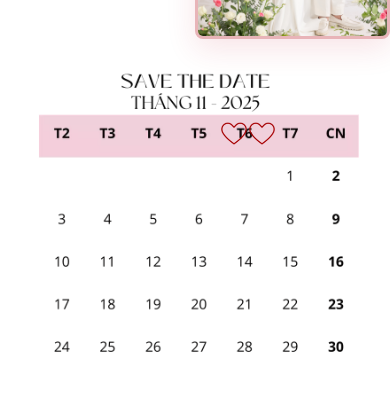
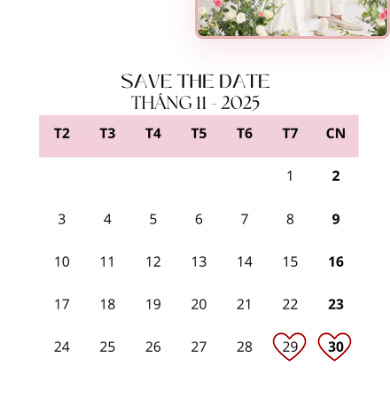
Before and after one commit to namnvhustsoict/weddingcongtho, a plain HTML site: page index.html in a window 390 px wide. Shown: the part 1480-1896 px from the top of the page. Drawn offline with nearby package versions, Linux system fonts and the light colour scheme.

Commit message:
animation door

```diff
--- a/index.html
+++ b/index.html
@@ -1649,39 +1649,23 @@
 
         .select-date-29 {
             position: absolute;
-            top: 114px;
-            left: 310px;
-            width: 39px;
-            height: 39px;
+            bottom: 16%;
+            right: 21%;
+            width: 9.5%;
+            height: auto;
+            aspect-ratio: 1/1;
         }
 
         .select-date-30 {
             position: absolute;
-            top: 114px;
-            left: 349.5px;
-            width: 39px;
-            height: 39px;
-        }
-
-        @media (max-width: 480px) {
-            .calendar-container {
-
-            }
-
-            .select-date-29 {
-                top: 81px;
-                left: 220px;
-                width: 28px;
-                height: 28px;
-            }
-
-            .select-date-30 {
-                top: 81px;
-                left: 248px;
-                width: 28px;
-                height: 28px;
-            }
-        }
+            bottom: 16%;
+            right: 9.5%;
+            width: 9.5%;
+            height: auto;
+            aspect-ratio: 1/1;
+        }
+
+
     </style>
 </head>
 <body>
```
